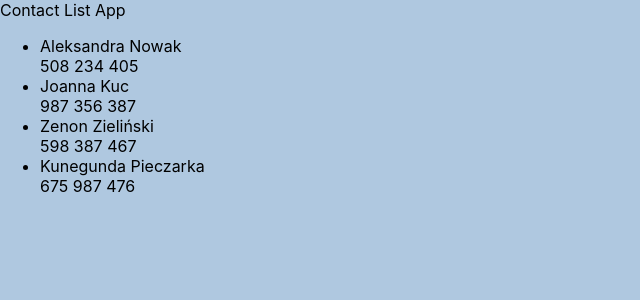
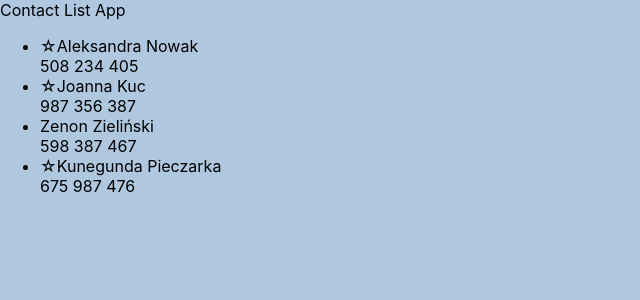
Before and after one commit to KMDzik/contact-list-react, a React (Create React App) app: page / in a window 1280 px wide. Shown: the top 300 px of the page, without its empty margins (0-640 px from the left). Built offline with nearby package versions, Linux system fonts and the light colour scheme.

Commit message:
favorite star added

```diff
--- a/src/App/App.js
+++ b/src/App/App.js
@@ -41,7 +41,9 @@ class App extends Component {
         <ul> {
           contacts.map(
             contact => (
-            <li key={contact.id}> {contact.name} {contact.surname} <br/> {contact.number} </li>
+              <li key={contact.id}>{contact.isFavorite && <span>&#9734;</span>}
+              {contact.name} {contact.surname} <br /> {contact.number}
+              </li>
             )
           )
          }
```
Lines whose indentation alone changed are shown as unchanged.
